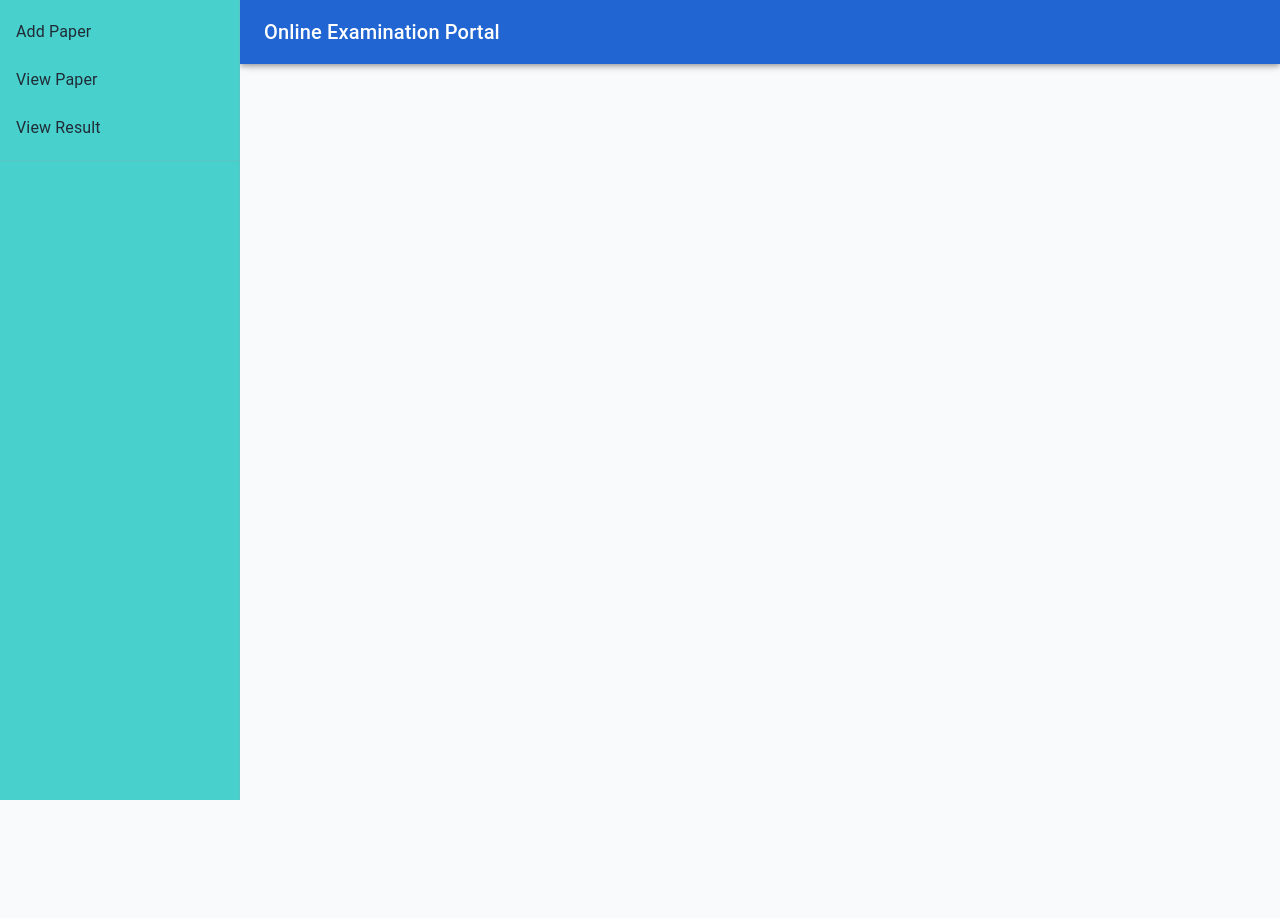
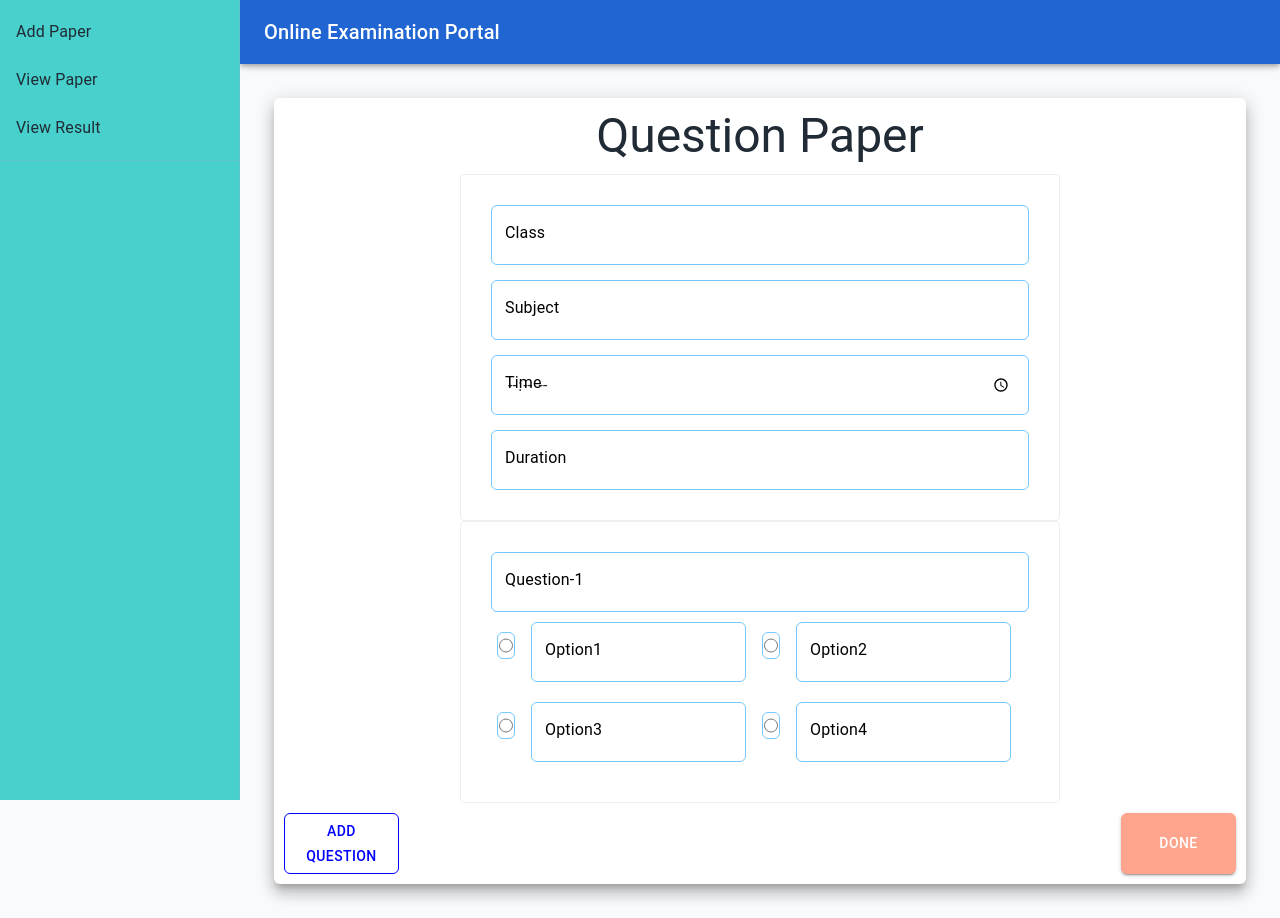
Before and after one commit to MohdKaiflahori/React-major-project, a React (Create React App) app: page /dashboard in a window 1280 px wide. Before the commit the page ends 800 px from the top, so only its background shows below. Built offline with nearby package versions, Linux system fonts and the light colour scheme.

Commit message:
Assignment done

```diff
--- a/src/App.js
+++ b/src/App.js
@@ -17,6 +17,7 @@ function App() {
       <Router>
         <Routes>
           <Route exact path="/dashboard" element={<Dashboard />}>
+            <Route exact index element={<AddPaper />} />
             <Route exact path="addPaper" element={<AddPaper />} />
             <Route exact path="viewPaper" element={<ViewPaper />} />
             <Route exact path="viewResult" element={<ViewResult />} />
--- a/src/component/admin/Dashboard.jsx
+++ b/src/component/admin/Dashboard.jsx
@@ -13,6 +13,7 @@ import Typography from '@mui/material/Typography';
 import { Outlet, useNavigate } from 'react-router-dom';
 import MenuIcon from '@mui/icons-material/Menu';
 import { Divider } from '@mui/material';
+import AddPaper from './AddPaper';
 
 const drawerWidth = 240;
 
```
